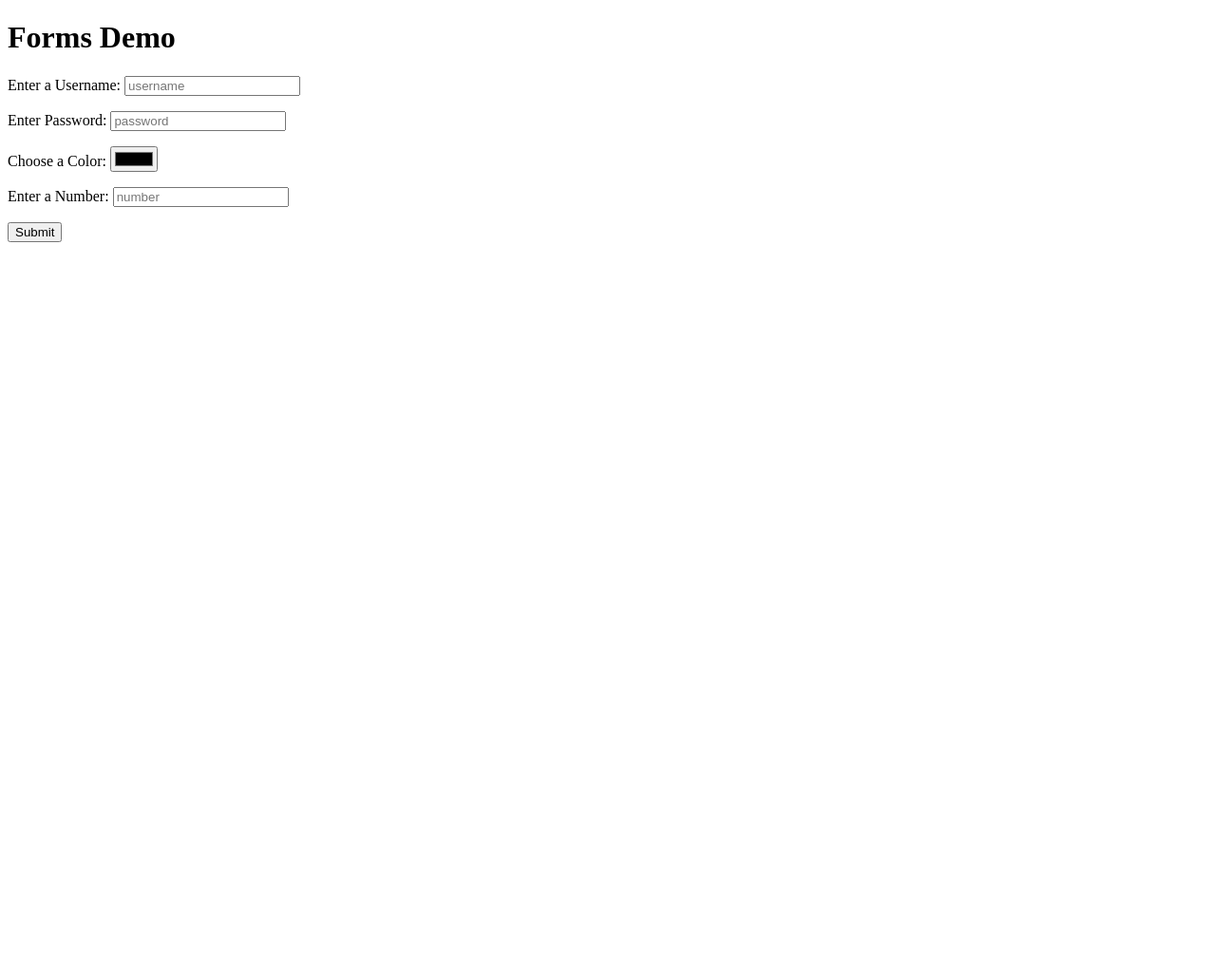
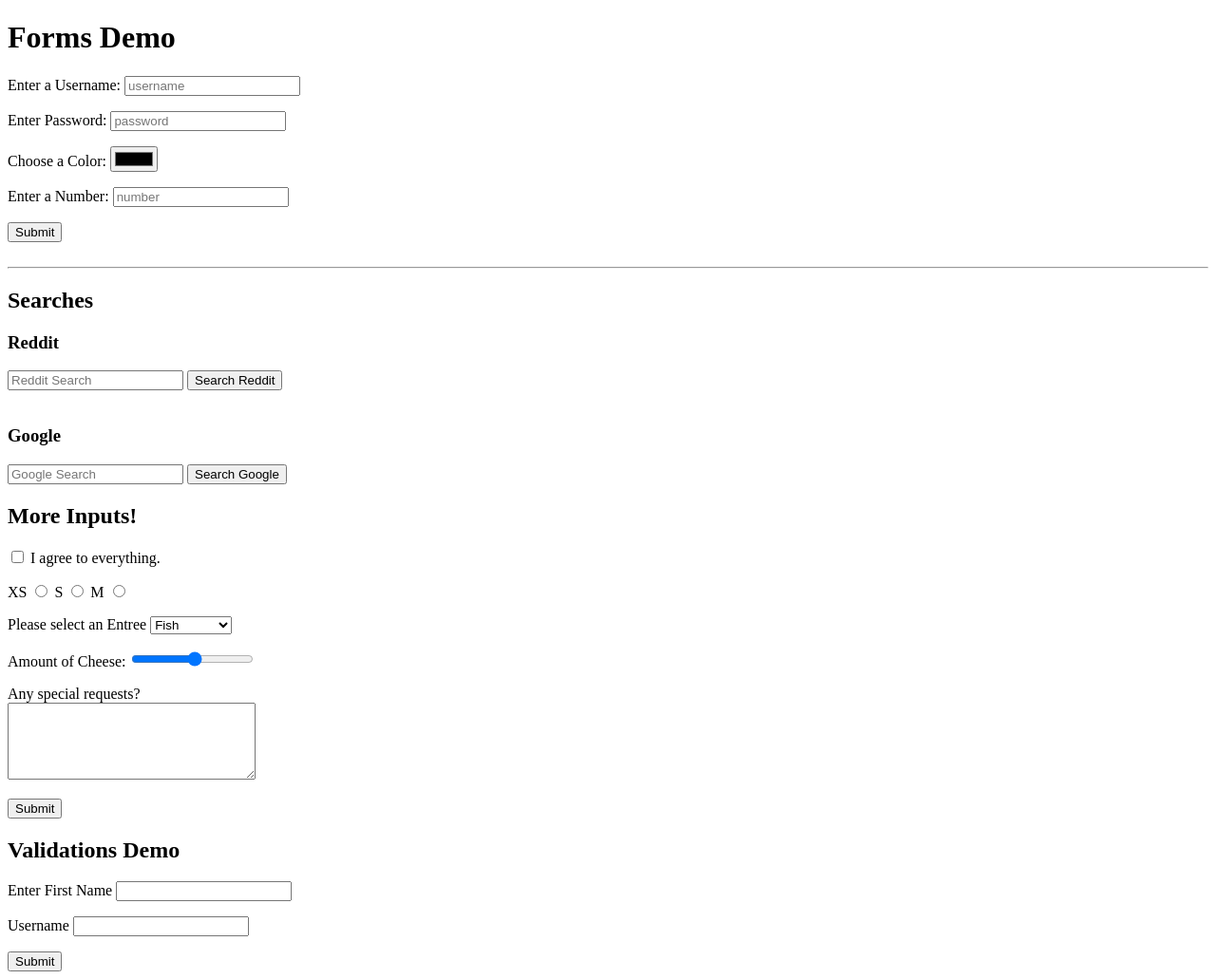
Before and after one commit to SSnow-dev/theWebDeveloperBootcamp2021, a plain HTML site: page Section 5: HTML Forms & Tables/forms.html in a window 1280 px wide. Shown: the whole page at 95% size. Before the commit the page ends 800 px from the top, so only its background shows below. Drawn offline with Linux system fonts and the light colour scheme.

Commit message:
Finish forms and html section

```diff
--- a/Section 5: HTML Forms & Tables/forms.html
+++ b/Section 5: HTML Forms & Tables/forms.html
@@ -12,28 +12,86 @@
     <form action="/tacos">
         <p>
             <label for="username">Enter a Username:</label>
-            <input id="username" type="text" placeholder="username">
+            <input id="username" type="text" placeholder="username" name="username">
         </p>
 
         <p>
             <label for="password">Enter Password:</label>
-            <input id="password" type="password" placeholder="password">
+            <input id="password" type="password" placeholder="password" name="password">
         </p>
 
         <p>
             <label for="color">Choose a Color:</label>
-            <input id="color" type="color">
+            <input id="color" type="color" name="color">
         </p>
 
         <p>
             <label for="number">Enter a Number:</label>
-            <input id="number" type="number" placeholder="number">
+            <input id="number" type="number" placeholder="number" name="num">
         </p>
 
 
         <button>Submit</button>
     </form>
 
+    <br>
+    <hr>
+
+    <h2>Searches</h2>
+    <h3>Reddit</h3>
+    <form action="https://www.reddit.com/search">
+        <input placeholder="Reddit Search" type="text" name="q">
+        <button >Search Reddit</button>
+    </form>
+    <br>
+    <h3>Google</h3>
+    <form action="https://www.google.com/search">
+        <input placeholder="Google Search" type="text" name="q">
+        <button>Search Google</button>
+    </form>
+
+    <h2>More Inputs!</h2>
+    <form action="/birds">
+        <input type="checkbox" name="agree_tos" id="agree">
+        <label for="agree">I agree to everything.</label>
+        <p>
+            <label for="xs">XS</label>
+            <input type="radio" name="size" id="xs" value="xs">
+            <label for="s">S</label>
+            <input type="radio" name="size" id="s" value="s">
+            <label for="m">M</label>
+            <input type="radio" name="size" id="m" value="m">
+        </p>
+        <p>
+            <label for="meal">Please select an Entree</label>
+            <select name="meal" id="meal">
+                <option value="fish">Fish</option>
+                <option value="veg">Vegetarian</option>
+                <option value="steak">Steak</option>
+            </select>
+        </p>
+        <p>
+            <label for="cheese">Amount of Cheese:</label>
+            <input type="range" id="cheese" min="1" max="100" step="3" name="cheese_level">
+        </p>
+        <p>
+            <label for="requests">Any special requests?</label>
+            <br>
+            <textarea id="requests" name="requests" id="" cols="30" rows="5"></textarea>
+        </p>
+        <button>Submit</button>
+    </form>
+
+    <h2>Validations Demo</h2>
+    <form action="/dummy">
+        <label for="first">Enter First Name</label>
+        <input type="text" name="first" id="first" required>
+        <p>
+            <label for="username">Username</label>
+            <input type="text" name="username" id="username" minlength="5" maxlength="20" required>
+        </p>
+        <button>Submit</button>
+    </form>
 
 </body>
 </html>
```
Also changed, not shown: Section 5: HTML Forms & Tables/marathonRegistrationForm.html (added, +53 -0 lines).
